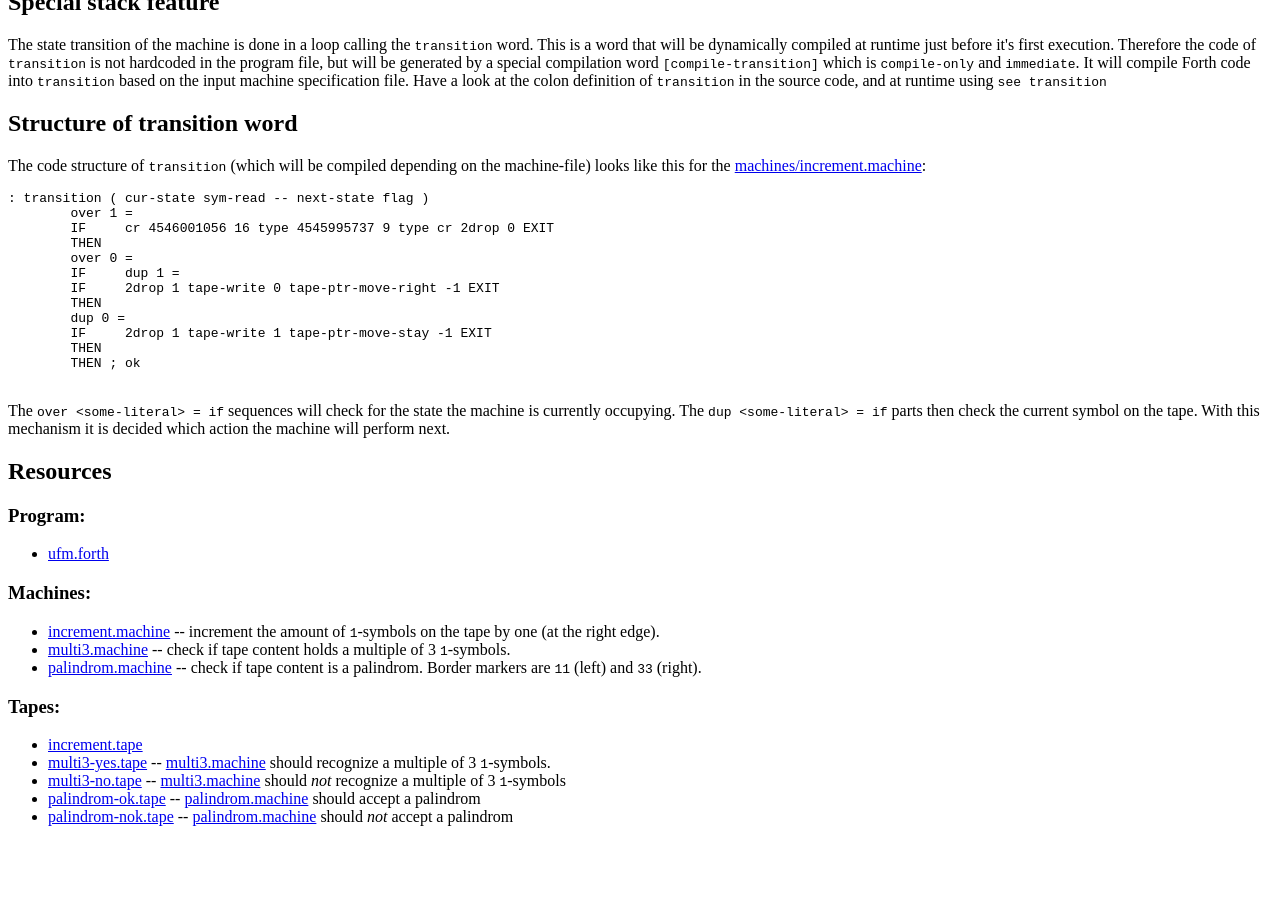
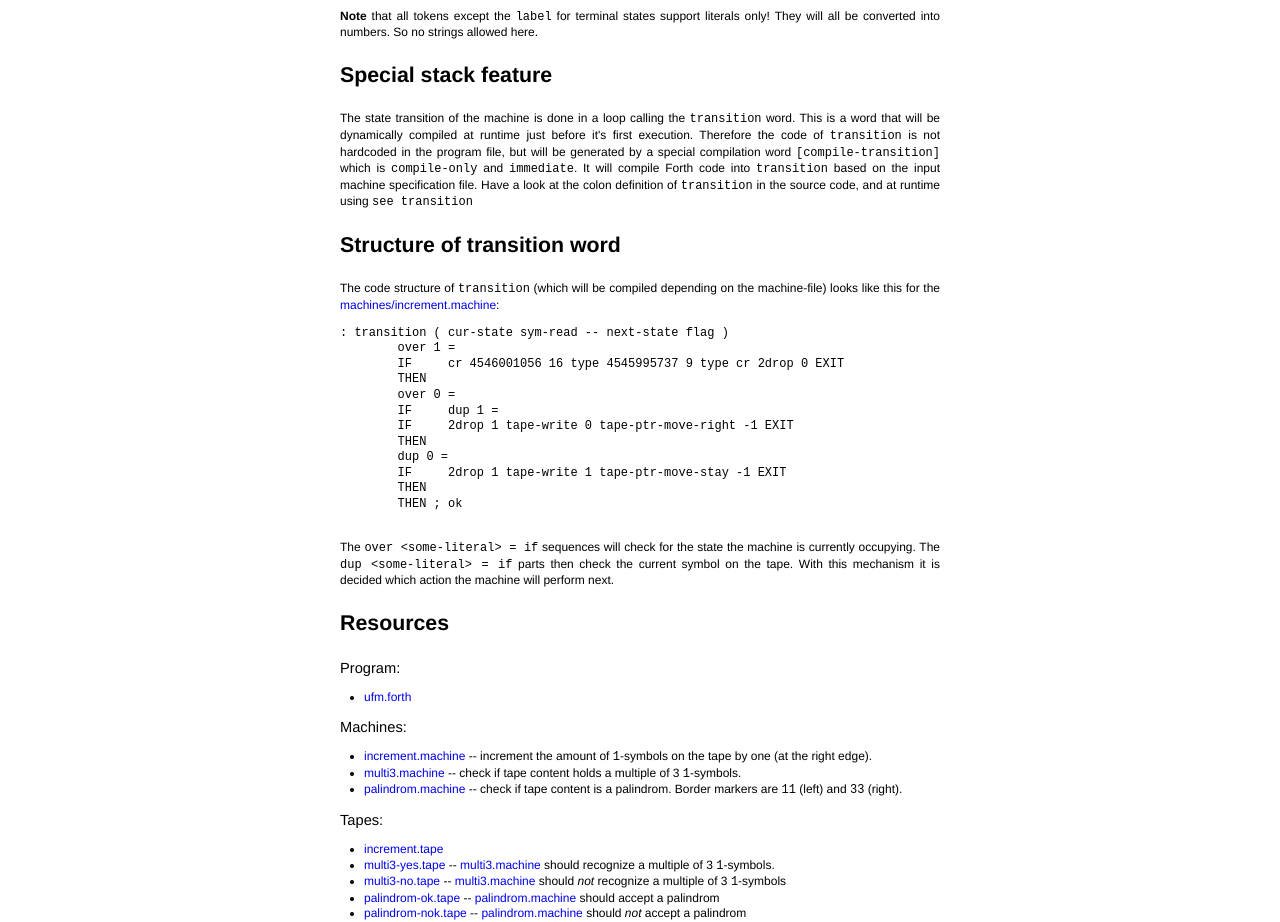
Before and after one commit to mpgirro/sbs14w, a plain HTML site: page index.html in a window 1280 px wide. Shown: the part 872-1794 px from the top of the page. Before the commit the page ends 1714 px from the top, so only its background shows below. Drawn offline with Linux system fonts and the light colour scheme.

Commit message:
added css to index.html

```diff
--- a/index.html
+++ b/index.html
@@ -1,14 +1,69 @@
 <!DOCTYPE html PUBLIC "-//W3C//DTD XHTML 1.0 Strict//EN" "http://www.w3.org/TR/xhtml1/DTD/xhtml1-strict.dtd">
-<html xmlns="http://www.w3.org/1999/xhtml" dir="ltr" lang="en-GB">
+<html xmlns="http://www.w3.org/1999/xhtml" xml:lang="en" lang="en-us">
 
 
 <head>
     <title>Universal Turing Machine in Forth</title>
     <meta http-equiv="content-type" content="text/html; charset=UTF-8" />
+    <meta name="author" content="Maximilian Irro" />
+    <style type="text/css">
+        * {
+            margin: 0;
+            padding: 0;
+        }
+        html,
+        body {
+            height: 100%;
+        }
+        body {
+            background-color: white;
+            font-family: helvetica, arial, clean, sans-serif;
+            font-size: 9pt;
+            font-weight: 200;
+            text-align: justify;
+            line-height: 1.3;
+        }
+        h1 {
+            font-size: 22pt;
+        }
+        h2 {
+            font-size: 16pt;
+            margin-top: 1em;
+            margin-bottom:1em;
+        }
+        h3 {
+            font-size: 11pt;
+            font-weight: normal;
+        }
+        p {
+            margin: 1em 0;
+        }
+        a:hover {
+            color: black;
+        }
+        a:hover, a:visited, a:link, a:active
+        {
+            text-decoration: none;
+        }
+        .container {
+            min-width: 35em;
+            max-width: 50em;
+            margin: 0 auto;
+            margin-top: 2em;
+            margin-bottom: 2em;
+        }
+        ul{
+            margin-top: 1em;
+            margin-bottom:1em;
+        }
+        ol, ul{
+            margin-left: 2em;
+        }
+    </style>
 </head>
 
 <body>
-
+<div class="container">
     <h1>Universal Turing Machine in Forth</h1>
 
     <p>by <a href="https://github.com/theresa77">Theresa Fröschl</a> and <a href="https://github.com/mpgirro">Maximilian Irro</a></p>
@@ -103,6 +158,6 @@
         <li><a href="tapes/palindrom-nok.tape">palindrom-nok.tape</a> -- <a href="machines/palindrom.machine">palindrom.machine</a> should <em>not</em> accept a palindrom</li>
     </ul>
 
-
+</div>
 </body>
 </html>
```
